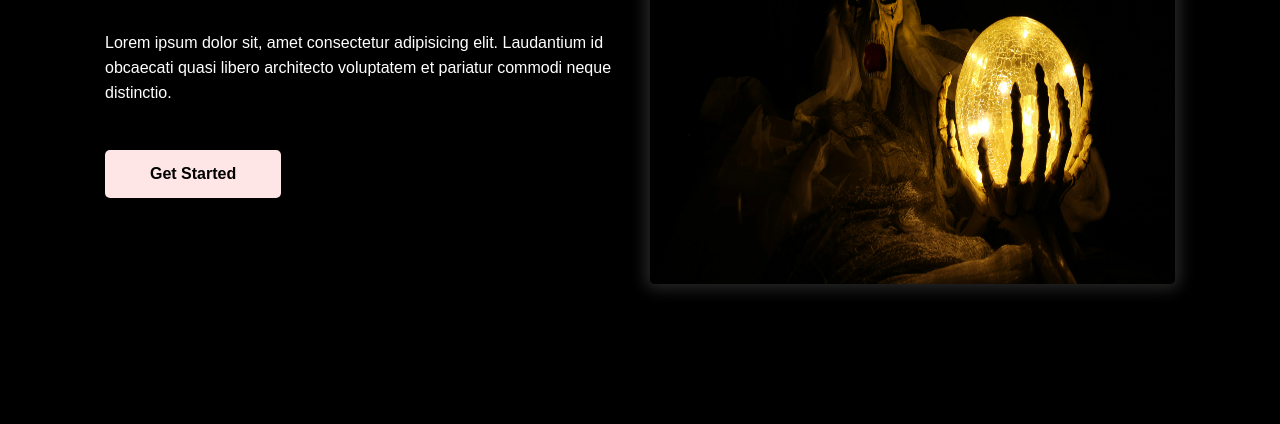
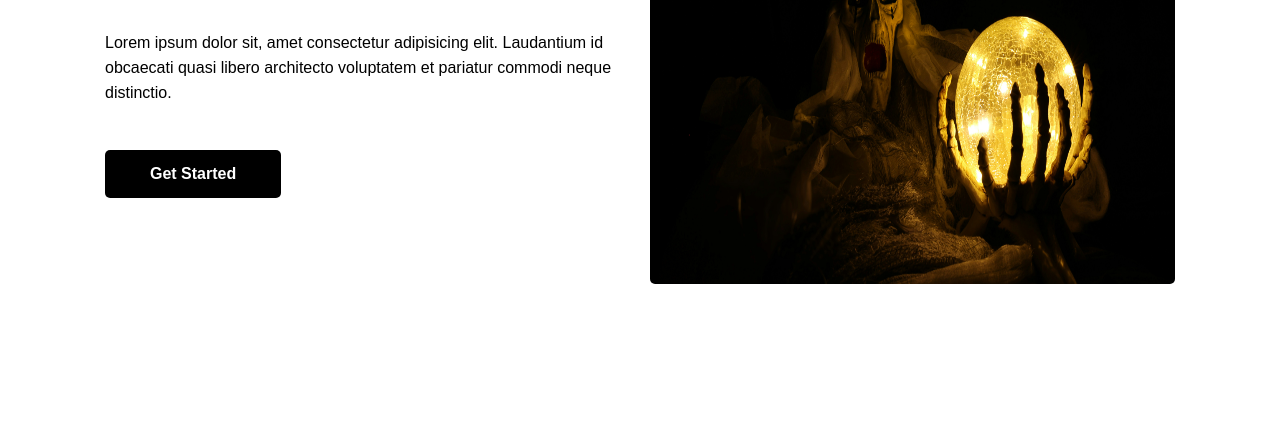
Before and after one commit to WebMDev/github, a plain HTML site: page index.html in a window 1280 px wide. Shown: the part 456-880 px from the top of the page. Drawn offline with Linux system fonts and the light colour scheme.

Commit message:
Edit in index and style file

```diff
--- a/style.css
+++ b/style.css
@@ -8,19 +8,19 @@
     font-family: sans-serif;
   }
 
-  body:hover, body:hover .nav-links li a{
+  /* body:hover, body:hover .nav-links li a{
     background: black;
     color: white;
-  }
+  } */
 
-  body:hover .hero-text span{
+  /* body:hover .hero-text span{
     background: rgb(255, 230, 230);
     color: black;
-  }
+  } */
 
-  body:hover .hero-image img{
+  /* body:hover .hero-image img{
     box-shadow: 0 0 15px 5px rgb(41, 39, 39);
-  }
+  } */
 
   .navbar{
     display: flex;
```
